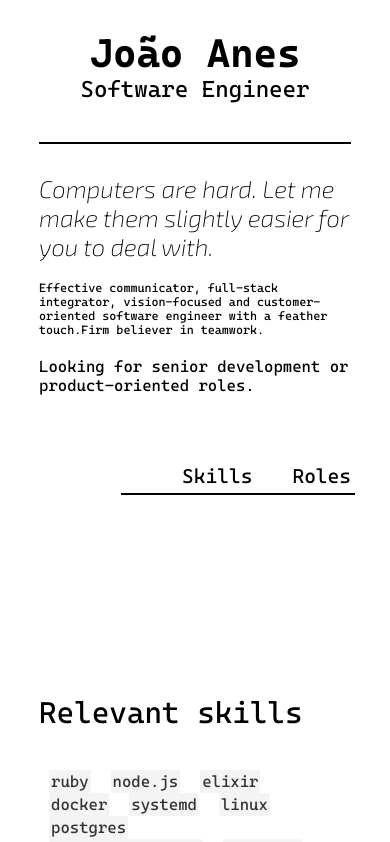
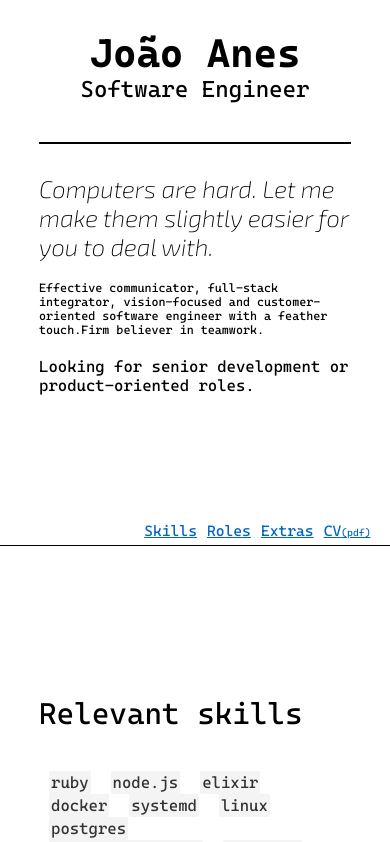
Before and after one commit to joaoanes/website, a Svelte app: page / in a window 390 px wide. Shown: the top 842 px of the page. Built offline with nearby package versions, Linux system fonts and the light colour scheme; a web font is replaced by a local one.

Commit message:
Add more "mobile", improve Header
Extract concerns out of Index.svelte
Run css formatter on css files (I don't like it tho)

```diff
--- a/public/global.css
+++ b/public/global.css
@@ -28,7 +28,7 @@ body {
 }
 
 a {
-	color: rgb(0,100,200);
+	color: rgb(0, 100, 200);
 	text-decoration: none;
 }
 
@@ -37,7 +37,7 @@ a:hover {
 }
 
 a:visited {
-	color: rgb(0,80,160);
+	color: black;
 }
 
 label {
@@ -89,3 +89,9 @@ button:hover {
 	margin-bottom: 50px;
 	margin-top: 18px;
 }
+
+@media (max-width: 540px) {
+	a {
+		text-decoration: underline;
+	}
+}
--- a/public/windtail.css
+++ b/public/windtail.css
@@ -12,26 +12,23 @@
   display: flex;
 }
 
-
-
 .bottom, .top {
   display: flex;
   flex-direction: row;
   justify-content: center;
 }
 
-
 .limit-width {
   width: 80%;
   max-width: 500px;
 }
 
-.grow-h-container { /* I have abandoned all hope at this point with names like these */
+.grow-h-container {
+  /* I have abandoned all hope at this point with names like these */
   display: flex;
   flex: 1;
   flex-direction: row;
 }
-
 
 .column {
   flex-direction: column;
@@ -88,9 +85,12 @@
   height: 80vh;
 }
 
+.linked-ctas {
+  font-size: 50px;
+  margin-bottom: 100px;
+}
 
 @media(max-width:540px) {
-
   .left, .right {
     flex-direction: column;
     width: 100%;
@@ -98,30 +98,29 @@
     display: flex;
     margin-bottom: 20px;
   }
-
   .page-container {
     flex-direction: column;
     height: auto;
   }
-
   .top, .bottom {
     flex-direction: column;
   }
-
   .grow-h-container {
     margin-left: 40px;
     margin-right: 40px;
   }
-
   .left.align-end {
     align-items: flex-start;
   }
-
   .role {
     margin-left: 0;
   }
-
   .container {
     flex-direction: column;
   }
+  .linked-ctas {
+    margin-bottom: 20px;
+    font-size: 30px;
+    padding-top: 50px;
   }
+}
--- /dev/null
+++ b/src/AboveFold.svelte
@@ -0,0 +1,131 @@
+<script>
+  import PageContainer from "./PageContainer.svelte";
+  import HistoryPanel from "./HistoryPanel.svelte";
+  import SkillPage from "./SkillPage.svelte";
+  // export let store;
+  import { store } from "./Store.svelte";
+  const { name, title, subtitle, quote, description, lookingFor } = store;
+</script>
+
+<div class="page-container">
+  <div class="left align-center">
+    <div class="name-container limit-width">
+      <h1 class="name">{name}</h1>
+      <span class="title">{title}</span>
+      <div class="divider" />
+      <h3 class="subtitle">{subtitle}</h3>
+    </div>
+  </div>
+  <div class="right align-center">
+    <div class="name-container limit-width">
+      <span class="quote">{quote}</span>
+      <div class="description">
+        {#each description as desc}<span>{desc}</span>{/each}
+      </div>
+      <span class="lookingFor">{lookingFor}</span>
+    </div>
+  </div>
+</div>
+
+<style>
+  .page-container {
+    z-index: 100;
+    position: relative;
+    background-color: white;
+  }
+
+  h1 {
+    font-size: 80px;
+  }
+
+  h3,
+  h1 {
+    margin: 0;
+  }
+
+  .quote {
+    font-family: "Exo2Italic";
+    font-weight: 300;
+    margin-top: 85px;
+    font-size: 24px;
+  }
+
+  h3 {
+    font-weight: lighter;
+  }
+
+  .description {
+    margin-top: 70px;
+  }
+
+  .title {
+    font-size: 50px;
+  }
+
+  .name {
+    font-size: 94px;
+  }
+
+  .lookingFor {
+    margin-top: 20px;
+  }
+
+  .subtitle {
+    margin-top: 40px;
+    text-align: end;
+    font-size: 20pt;
+  }
+
+  .name-container {
+    display: flex;
+    margin-left: auto;
+    margin-right: auto;
+    flex-direction: column;
+  }
+
+  .divider {
+    height: 2px;
+    width: 100%;
+    background-color: black;
+    margin-top: 40px;
+  }
+
+  @media (max-width: 540px) {
+    .page-container {
+      padding-bottom: 100px;
+    }
+
+    .name {
+      margin-top: 30px;
+      font-size: 40px;
+    }
+
+    .title {
+      font-size: 23px;
+    }
+
+    .name-container * {
+      margin-left: auto;
+      margin-right: auto;
+    }
+
+    .subtitle {
+      margin-top: 40px;
+      text-align: end;
+      font-size: 20px;
+    }
+
+    .description {
+      font-size: 12px;
+      margin-top: 20px;
+    }
+
+    .quote {
+      margin-top: 10px;
+    }
+
+    .subtitle {
+      display: none;
+    }
+  }
+</style>
--- /dev/null
+++ b/src/Header.svelte
@@ -0,0 +1,126 @@
+<script>
+</script>
+
+<div class="header">
+  <div class="left justify-end">
+    <div class="container justify-start limit-width center">
+      <a href="/">
+        <div class="name-container">
+          <span class="name link">João Anes</span>
+        </div>
+      </a>
+    </div>
+  </div>
+  <div class="right align-center">
+    <div class="container justify-end limit-width center">
+      <a class="link" href="#skills">Skills</a>
+      <a class="link" href="#roles">Roles</a>
+      <a class="link" href="#roles">Extras</a>
+      <a class="link" href="#roles">CV <span class="pdf">(pdf)</span></a>
+    </div>
+  </div>
+</div>
+
+<style>
+  .pdf {
+    font-size: 15px;
+    line-height: 25px;
+  }
+
+  .header-divider {
+    width: 60%;
+    background-color: black;
+    height: 2px;
+    margin-right: 50px;
+  }
+
+  a {
+    max-height: 50px;
+    display: flex;
+    align-items: flex-end;
+    outline: none;
+  }
+
+  .right a {
+    font-size: 30px;
+    margin-left: 20px;
+    margin-bottom: 10px;
+  }
+
+  .header {
+    width: 100%;
+    height: 80px;
+    margin-left: auto;
+    margin-right: auto;
+    border-bottom: 2px solid black;
+    font-size: 40px;
+    font-family: "CascadiaCode";
+    display: flex;
+    align-items: flex-end;
+    justify-content: flex-end;
+    position: sticky;
+    top: 0;
+    color: black;
+    background-color: rgba(255, 255, 255, 0.98);
+    margin-bottom: 200px;
+  }
+
+  .name-container {
+    height: 400px;
+    display: flex;
+    flex-direction: column;
+    align-items: flex-start;
+    justify-content: flex-start;
+    margin-left: 0;
+    margin-right: auto;
+  }
+
+  .name {
+    position: sticky;
+    top: 0;
+    z-index: -1;
+    padding-top: 25px;
+    font-weight: bold;
+  }
+
+  @media (max-width: 540px) {
+    .header {
+      height: 30px;
+      margin-bottom: 100px;
+      border-bottom: 1px solid black;
+    }
+
+    .header .container {
+      flex-direction: row;
+      align-items: flex-end;
+    }
+
+    .header .right {
+      margin-bottom: 0px;
+    }
+
+    .header a {
+      font-size: 15px;
+      margin-bottom: 5px;
+      margin-left: 10px;
+    }
+
+    .header-divider {
+      display: none;
+    }
+
+    .left,
+    .right {
+      width: 50%;
+    }
+
+    .left {
+      margin-bottom: 0;
+    }
+
+    .pdf {
+      font-size: 10px;
+      line-height: 15px;
+    }
+  }
+</style>
--- a/src/HistoryPanel.svelte
+++ b/src/HistoryPanel.svelte
@@ -115,6 +115,7 @@
   @media (max-width: 540px) {
     .role {
       margin-left: 0;
+      line-height: 20px;
     }
 
     .history-divider {
--- a/src/Index.svelte
+++ b/src/Index.svelte
@@ -1,55 +1,22 @@
 <script>
-  import PageContainer from "./PageContainer.svelte";
+  import AboveFold from "./AboveFold.svelte";
+  import Header from "./Header.svelte";
   import HistoryPanel from "./HistoryPanel.svelte";
   import SkillPage from "./SkillPage.svelte";
   // export let store;
   import { store } from "./Store.svelte";
-  const {
-    name,
-    title,
-    subtitle,
-    quote,
-    description,
-    lookingFor,
-    history,
-  } = store;
+  const { history } = store;
 </script>
 
-<PageContainer>
-  <div class="left align-center">
-    <div class="name-container limit-width">
-      <h1 class="name">{name}</h1>
-      <span class="title">{title}</span>
-      <div class="divider" />
-      <h3 class="subtitle">{subtitle}</h3>
-    </div>
-  </div>
-  <div class="right align-center">
-    <div class="name-container limit-width">
-      <span class="quote">{quote}</span>
-      <div class="description">
-        {#each description as desc}<span>{desc}</span>{/each}
-      </div>
-      <span class="lookingFor">{lookingFor}</span>
-    </div>
-  </div>
-</PageContainer>
-<div class="header column">
-  <div class="left align-center" />
-  <div class="right align-center">
-    <div class="container justify-end limit-width center">
-      <a class="link" href="#skills">Skills</a>
-      <a class="link" href="#roles">Roles</a>
-    </div>
-  </div>
-  <div class="header-divider" />
-</div>
+<AboveFold {store} />
+
+<Header />
 
 <SkillPage {store} />
 
 <div class="container">
   <div class="left">
-    <span class="limit-width center roles" id="roles">Roles</span>
+    <span class="limit-width center linked-ctas" id="roles">Roles</span>
   </div>
 </div>
 
@@ -58,151 +25,4 @@
 {/each}
 
 <style>
-  h1 {
-    font-size: 80px;
-  }
-
-  .roles {
-    font-size: 50px;
-    margin-bottom: 75px;
-  }
-
-  .link {
-    color: black;
-    margin-left: 40px;
-    font-size: 30px;
-    font-weight: 400;
-  }
-
-  h3,
-  h1 {
-    margin: 0;
-  }
-
-  .quote {
-    font-family: "Exo2Italic";
-    font-weight: 300;
-    margin-top: 85px;
-    font-size: 24px;
-  }
-
-  h3 {
-    font-weight: lighter;
-  }
-
-  .description {
-    margin-top: 70px;
-  }
-
-  .title {
-    font-size: 50px;
-  }
-
-  .name {
-    font-size: 94px;
-  }
-
-  .lookingFor {
-    margin-top: 20px;
-  }
-
-  .header-divider {
-    width: 60%;
-    background-color: black;
-    height: 2px;
-    margin-right: 50px;
-  }
-
-  .subtitle {
-    margin-top: 40px;
-    text-align: end;
-    font-size: 20pt;
-  }
-
-  .name-container {
-    display: flex;
-    margin-left: auto;
-    margin-right: auto;
-    flex-direction: column;
-  }
-
-  .divider {
-    height: 2px;
-    width: 100%;
-    background-color: black;
-    margin-top: 40px;
-  }
-
-  .header {
-    width: 100%;
-    height: 80px;
-    font-size: 40px;
-    font-family: "CascadiaCode";
-    display: flex;
-    align-items: flex-end;
-    justify-content: flex-end;
-    position: sticky;
-    top: 0;
-    color: black;
-    background-color: rgba(255, 255, 255, 0.8);
-    margin-bottom: 200px;
-  }
-
-  @media (max-width: 540px) {
-    .name {
-      margin-top: 30px;
-      font-size: 40px;
-    }
-
-    .title {
-      font-size: 23px;
-    }
-
-    .name-container * {
-      margin-left: auto;
-      margin-right: auto;
-    }
-
-    .subtitle {
-      margin-top: 40px;
-      text-align: end;
-      font-size: 20px;
-    }
-
-    .description {
-      font-size: 12px;
-      margin-top: 20px;
-    }
-
-    .roles {
-      font-size: 30px;
-      margin-bottom: 20px;
-    }
-
-    .header .container {
-      flex-direction: row;
-      align-items: flex-end;
-    }
-
-    .header .right {
-      margin-bottom: 0px;
-    }
-
-    .header a {
-      font-size: 20px;
-      margin-bottom: 5px;
-    }
-
-    .quote {
-      margin-top: 10px;
-    }
-
-    .subtitle {
-      display: none;
-    }
-
-    .header-divider {
-      margin-right: 35px;
-    }
-  }
 </style>
--- a/src/SkillPage.svelte
+++ b/src/SkillPage.svelte
@@ -24,7 +24,7 @@
   <div class="container column">
     <div class="top justify-start">
       <div class="left">
-        <div class="skills-cta center limit-width" id="skills">
+        <div class="linked-ctas center limit-width" id="skills">
           Relevant skills
         </div>
       </div>
@@ -47,12 +47,8 @@
           {/each}
         </div>
       </div>
-      <div class="right align-center align-start">
-        {#if activeSkill[0] === null}
-          <div class="no-skill limit-width center">
-            (please select a skill from the nearby panel).
-          </div>
-        {:else if designSkillActive(activeSkill[0])}
+      <div class="right align-center align-start skill-description-container">
+        {#if designSkillActive(activeSkill[0])}
           <div class="easter-egg">
             <img
               alt="Graphic design is my passion (ironically misaligned)"
@@ -60,8 +56,10 @@
               src="./graphics.png" />
           </div>
         {:else}
-          <div class="skill-description limit-width center">
-            {activeSkill[1]}
+          <div
+            class="{activeSkill[0] ? 'skill-description' : 'no-skill'} limit-width
+              center">
+            {activeSkill[1] || '(please select a skill from the nearby panel).'}
           </div>
         {/if}
       </div>
@@ -70,9 +68,8 @@
 </div>
 
 <style>
-  .skills-cta {
-    font-size: 50px;
-    margin-bottom: 100px;
+  .skill-description-container {
+    min-height: 200px;
   }
 
   .skill-container {
@@ -95,7 +92,8 @@
   }
 
   .art {
-    font-family: "Comic Sans MS", "Papyrus";
+    font-family: "Comic Sans MS", "Comic Sans", "Chalkboard SE", "Comic Neue",
+      sans-serif;
   }
 
   .no-skill {
@@ -131,14 +129,8 @@
       margin-right: 10px;
     }
 
-    .skills-cta {
-      margin-bottom: 20px;
-      font-size: 30px;
-    }
-
     .skill-description {
       font-size: 20px;
-      min-height: 200px;
     }
 
     .skill-container {
```
Lines whose indentation alone changed are shown as unchanged.
